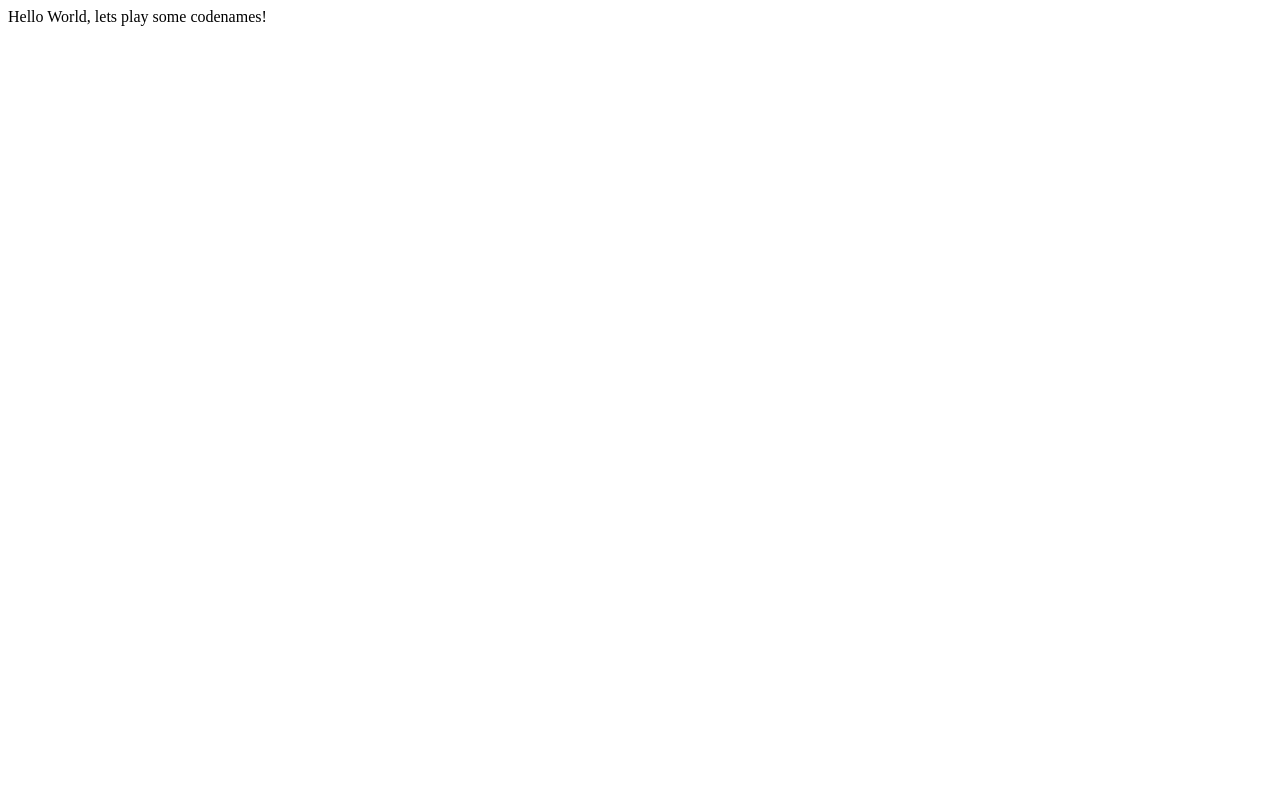
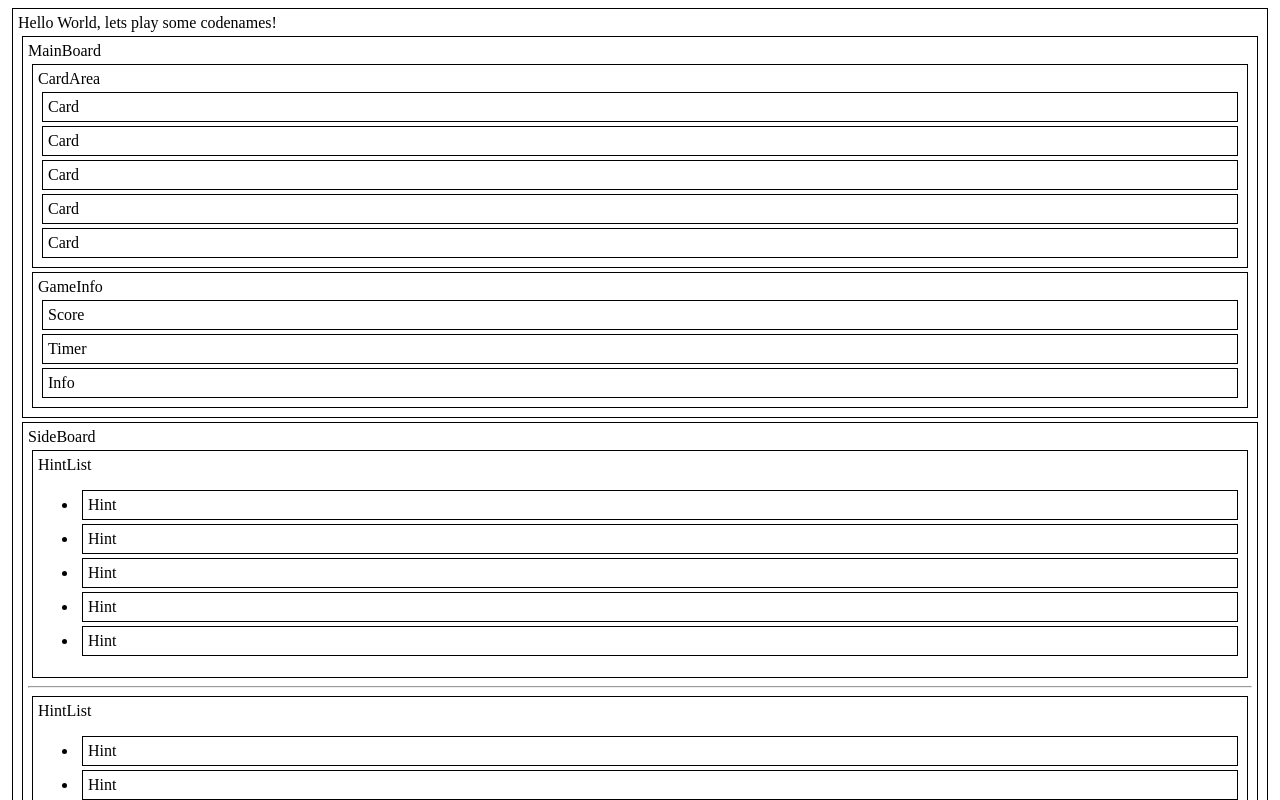
Before and after one commit to bjoernveit/codenames, a Vue app: page / in a window 1280 px wide. Shown: the top 800 px of the page. Built offline with nearby package versions, Linux system fonts and the light colour scheme.

Commit message:
feat: component structure

```diff
--- a/package.json
+++ b/package.json
@@ -18,6 +18,8 @@
     "babel-eslint": "^10.0.3",
     "eslint": "^6.7.2",
     "eslint-plugin-vue": "^6.1.2",
+    "stylus": "^0.54.7",
+    "stylus-loader": "^3.0.2",
     "vue-template-compiler": "^2.6.11"
   },
   "eslintConfig": {
--- a/src/App.vue
+++ b/src/App.vue
@@ -1,18 +1,26 @@
 <template>
   <div id="app">
   Hello World, lets play some codenames!
+  <main-board></main-board>
+  <side-board></side-board>
   </div>
 </template>
 
 <script>
-
+import MainBoard from './components/Main Board/MainBoard.vue'
+import SideBoard from './components/Side Board/SideBoard.vue'
 export default {
   name: 'App',
   components: {
+    'main-board': MainBoard,
+    'side-board': SideBoard
   }
 }
 </script>
 
-<style>
-
+<style lang="stylus">
+div
+  border 1px solid
+  padding 5 px
+  margin 4 px
 </style>
--- /dev/null
+++ b/src/components/Main Board/Card Area/Card/Card.vue
@@ -0,0 +1,19 @@
+<template>
+  <div>
+    {{ text }}
+  </div>
+</template>
+
+<script>
+    export default {
+        data() {
+            return {
+                text:"Card"
+            }
+        }
+    }
+</script>
+
+<style>
+
+</style>
--- /dev/null
+++ b/src/components/Main Board/Card Area/CardArea.vue
@@ -0,0 +1,29 @@
+<template>
+  <div>
+    {{ text }}
+    <card></card>
+    <card></card>
+    <card></card>
+    <card></card>
+    <card></card>
+  </div>
+</template>
+
+<script>
+import Card from './Card/Card.vue'
+
+export default {
+    components: {
+        'card': Card
+    },
+    data() {
+        return {
+            text:"CardArea"
+        }
+    }
+}
+</script>
+
+<style>
+
+</style>
--- /dev/null
+++ b/src/components/Main Board/Game Info/GameInfo.vue
@@ -0,0 +1,30 @@
+<template>
+  <div>
+    {{ text }}
+    <score></score>
+    <timer></timer>
+    <info></info>
+  </div>
+</template>
+
+<script>
+import Score from './Score/Score.vue'
+import Timer from './Timer/Timer.vue'
+import Info from './Info/Info.vue'
+export default {
+    components: {
+        'score': Score,
+        'timer': Timer,
+        'info' : Info
+    },
+    data() {
+        return {
+            text:"GameInfo"
+        }
+    }
+}
+</script>
+
+<style>
+
+</style>
--- /dev/null
+++ b/src/components/Main Board/Game Info/Info/Info.vue
@@ -0,0 +1,19 @@
+<template>
+  <div>
+    {{ text }}
+  </div>
+</template>
+
+<script>
+    export default {
+        data() {
+            return {
+                text:"Info"
+            }
+        }
+    }
+</script>
+
+<style>
+
+</style>
--- /dev/null
+++ b/src/components/Main Board/Game Info/Score/Score.vue
@@ -0,0 +1,19 @@
+<template>
+  <div>
+    {{ text }}
+  </div>
+</template>
+
+<script>
+    export default {
+        data() {
+            return {
+                text:"Score"
+            }
+        }
+    }
+</script>
+
+<style>
+
+</style>
--- /dev/null
+++ b/src/components/Main Board/Game Info/Timer/Timer.vue
@@ -0,0 +1,19 @@
+<template>
+  <div>
+    {{ text }}
+  </div>
+</template>
+
+<script>
+    export default {
+        data() {
+            return {
+                text:"Timer"
+            }
+        }
+    }
+</script>
+
+<style>
+
+</style>
--- /dev/null
+++ b/src/components/Main Board/MainBoard.vue
@@ -0,0 +1,27 @@
+<template>
+  <div>
+    {{ text }}
+    <card-area></card-area>
+    <game-info></game-info>
+  </div>
+</template>
+
+<script>
+import CardArea from './Card Area/CardArea.vue'
+import GameInfo from './Game Info/GameInfo.vue'
+export default {
+    components:{
+        'card-area': CardArea,
+        'game-info': GameInfo
+    },
+    data() {
+        return {
+            text:"MainBoard"
+        }
+    }
+}
+</script>
+
+<style>
+
+</style>
--- /dev/null
+++ b/src/components/Side Board/Hint List/Hint/Hint.vue
@@ -0,0 +1,19 @@
+<template>
+  <div>
+    {{ text }}
+  </div>
+</template>
+
+<script>
+    export default {
+        data() {
+            return {
+                text:"Hint"
+            }
+        }
+    }
+</script>
+
+<style>
+
+</style>
--- /dev/null
+++ b/src/components/Side Board/Hint List/HintList.vue
@@ -0,0 +1,31 @@
+<template>
+  <div>
+    {{ text }}
+    <ul>
+        <li><hint></hint></li>
+        <li><hint></hint></li>
+        <li><hint></hint></li>
+        <li><hint></hint></li>
+        <li><hint></hint></li>
+    </ul>
+  </div>
+</template>
+
+<script>
+import Hint from './Hint/Hint.vue'
+
+export default {
+    components: {
+        'hint': Hint
+    },
+    data() {
+        return {
+            text:"HintList"
+        }
+    }
+}
+</script>
+
+<style>
+
+</style>
--- /dev/null
+++ b/src/components/Side Board/SideBoard.vue
@@ -0,0 +1,26 @@
+<template>
+  <div>
+    {{ text }}
+    <hint-list></hint-list>
+    <hr />
+    <hint-list></hint-list>
+  </div>
+</template>
+
+<script>
+import HintList from './Hint List/HintList.vue'
+export default {
+    components:{
+        'hint-list':HintList
+    },
+    data() {
+        return {
+            text:"SideBoard"
+        }
+    }
+    }
+</script>
+
+<style>
+
+</style>
```
Also changed, not shown: 1 other file (tests, documents, lock files or other folders).
